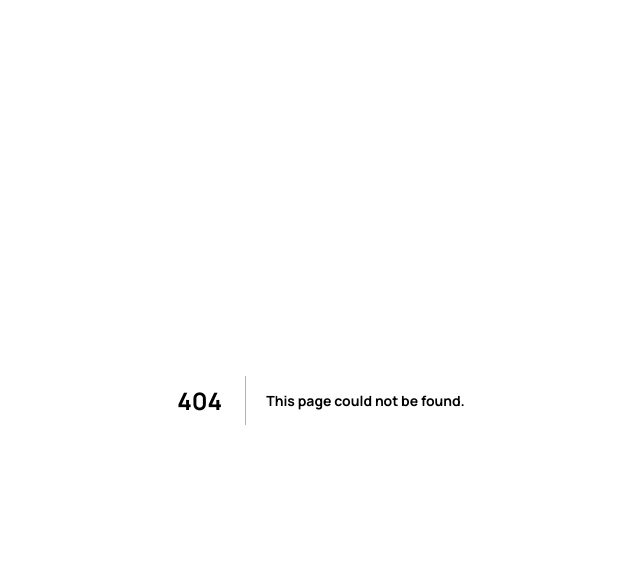
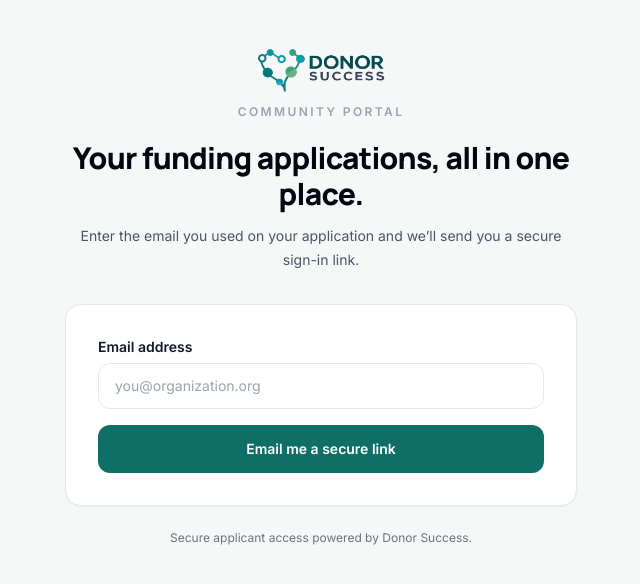
Before and after one commit to jarvisjharris1-dme/donorsuccess-app, a Next.js app: page /community in a window 1280 px wide. Before the commit this address had no page. Shown: the top 584 px of the page, without its empty margins (319-959 px from the left). Built offline with nearby package versions, Linux system fonts and the light colour scheme.

Commit message:
Add Community Portal applicant login page

```diff
--- /dev/null
+++ b/app/community/page.tsx
@@ -0,0 +1,39 @@
+import Logo from '@/components/layout/Logo';
+import { requestCommunityAccessAction } from '@/lib/actions/community-auth';
+
+export default function CommunityLoginPage({ searchParams }: { searchParams: { sent?: string; error?: string } }) {
+  return (
+    <main className="min-h-screen bg-[#f6f8f7] px-6 py-12">
+      <div className="mx-auto max-w-lg">
+        <div className="text-center">
+          <div className="flex justify-center"><Logo height={44} /></div>
+          <p className="mt-3 text-xs font-bold uppercase tracking-[.2em] text-gray-400">Community Portal</p>
+          <h1 className="mt-5 text-3xl font-extrabold tracking-tight text-gray-950">Your funding applications, all in one place.</h1>
+          <p className="mt-3 text-sm leading-6 text-gray-600">Enter the email you used on your application and we&rsquo;ll send you a secure sign-in link.</p>
+        </div>
+
+        <div className="mt-8 rounded-2xl border border-gray-200 bg-white p-6 shadow-sm sm:p-8">
+          {searchParams.sent === '1' && (
+            <p className="mb-5 rounded-xl bg-emerald-50 px-4 py-3 text-sm font-semibold text-emerald-700">
+              If that email is connected to an application, a secure access link is on the way.
+            </p>
+          )}
+          {searchParams.error === 'expired' && (
+            <p className="mb-5 rounded-xl bg-amber-50 px-4 py-3 text-sm font-semibold text-amber-700">
+              That access link has expired or was already used. Request a new one below.
+            </p>
+          )}
+          <form action={requestCommunityAccessAction} className="space-y-4">
+            <div>
+              <label className="mb-1.5 block text-sm font-semibold text-gray-900">Email address</label>
+              <input name="email" type="email" required className="w-full rounded-xl border border-gray-200 px-4 py-3 text-sm outline-none focus:border-[#16877c] focus:ring-2 focus:ring-[#16877c]/15" placeholder="you@organization.org" />
+            </div>
+            <button type="submit" className="w-full rounded-xl bg-[#0f6f66] px-5 py-3.5 text-sm font-bold text-white transition hover:bg-[#0b5d56]">Email me a secure link</button>
+          </form>
+        </div>
+
+        <p className="mt-6 text-center text-xs text-gray-500">Secure applicant access powered by Donor Success.</p>
+      </div>
+    </main>
+  );
+}
```
